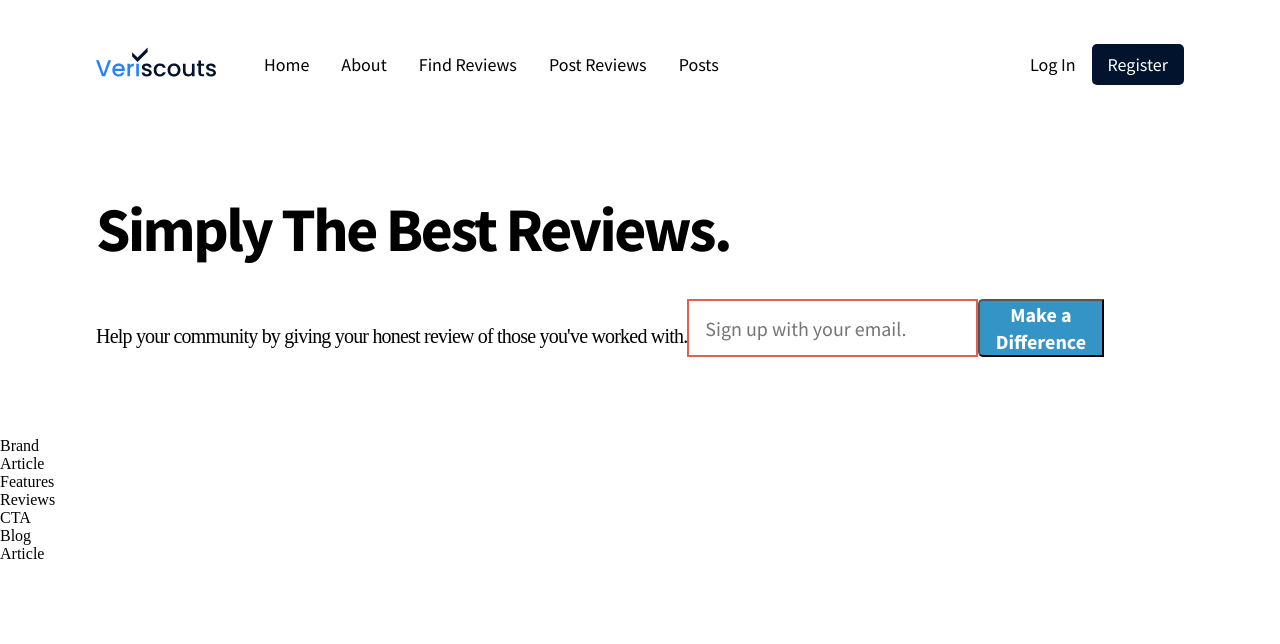
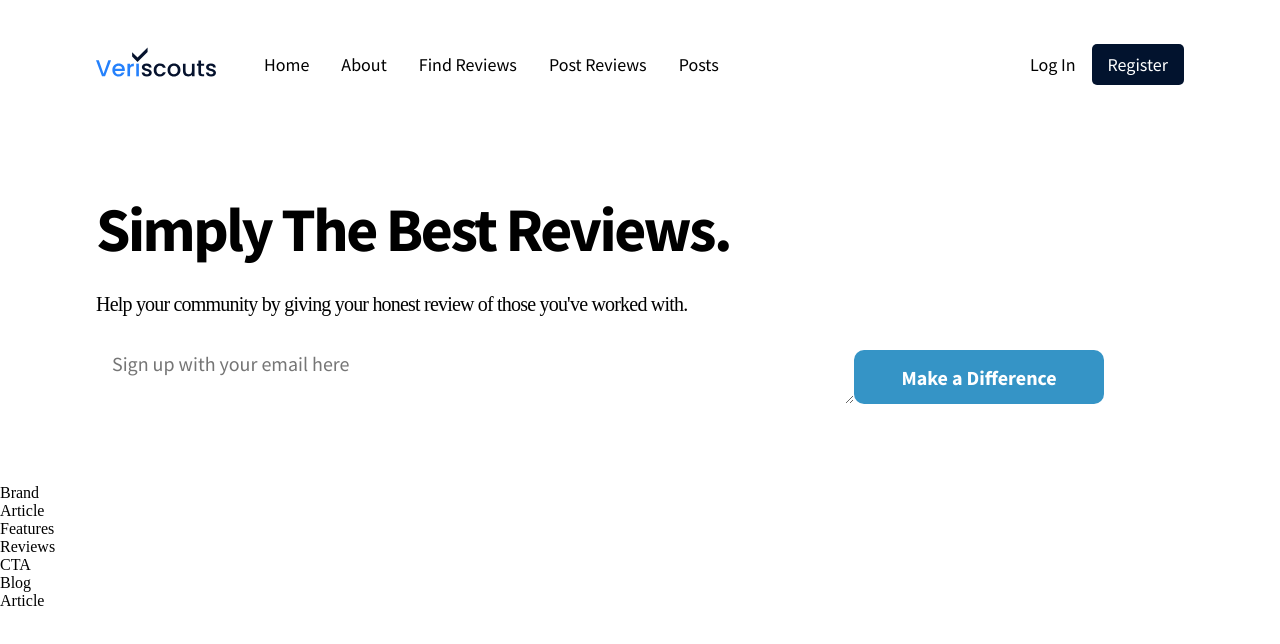
Before and after one commit to jonathancdays/veriscouts, a React (Create React App) app: page / in a window 1280 px wide. Shown: the top 644 px of the page. Built offline with nearby package versions, Linux system fonts and the light colour scheme.

Commit message:
Update header css and jsx file

```diff
--- a/src/containers/header/Header.jsx
+++ b/src/containers/header/Header.jsx
@@ -7,9 +7,9 @@ const Header = () => {
     <div className="header section__padding" id="home">
       <div className="header-content">
         <h1>Simply The Best Reviews.</h1>
+        <p>Help your community by giving your honest review of those you've worked with.</p>
         <div className="header-content__input">
-          <p>Help your community by giving your honest review of those you've worked with.</p>
-          <input type="email" placeholder="Sign up with your email."/>
+          <textarea type="email" placeholder="Sign up with your email here"/>
           <button type="button">Make a Difference</button>
         </div>
         <div className="header-image">
--- a/src/containers/header/header.css
+++ b/src/containers/header/header.css
@@ -35,23 +35,26 @@
     width: 100%;
 }
 
-.header-content__input input {
+.header-content__input textarea {
     background: var(--color-bg);
-    border: 2px solid var(--color-footer);
+    border: none;
     color: var(--color-text);
     flex: 2;
     font-family: var(--font-family);
     font-size: 20px;
     line-height: 27px;
-    min-height: 50px;
     outline: none;
+    overflow-wrap: break-word;
+    min-width: 75%;
     padding: 0 1rem;
     width: 100%;
+    min-height: 50px;
 }
 
 .header-content__input button {
     background: var(--color-subtext);
-    border-radius: 5px 0px 0px 5px;
+    border: none;
+    border-radius: 10px;
     color: #fff;
     cursor: pointer;
     flex: 0.6;
```
